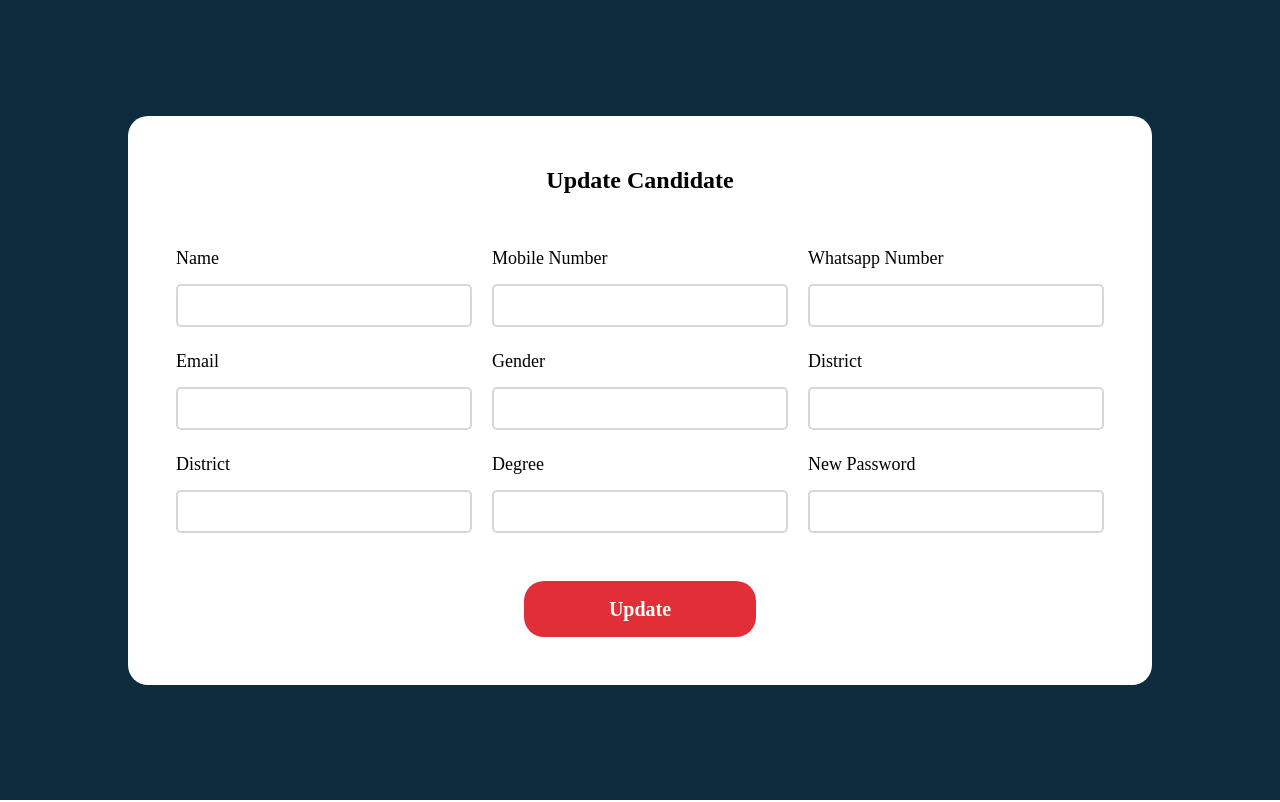
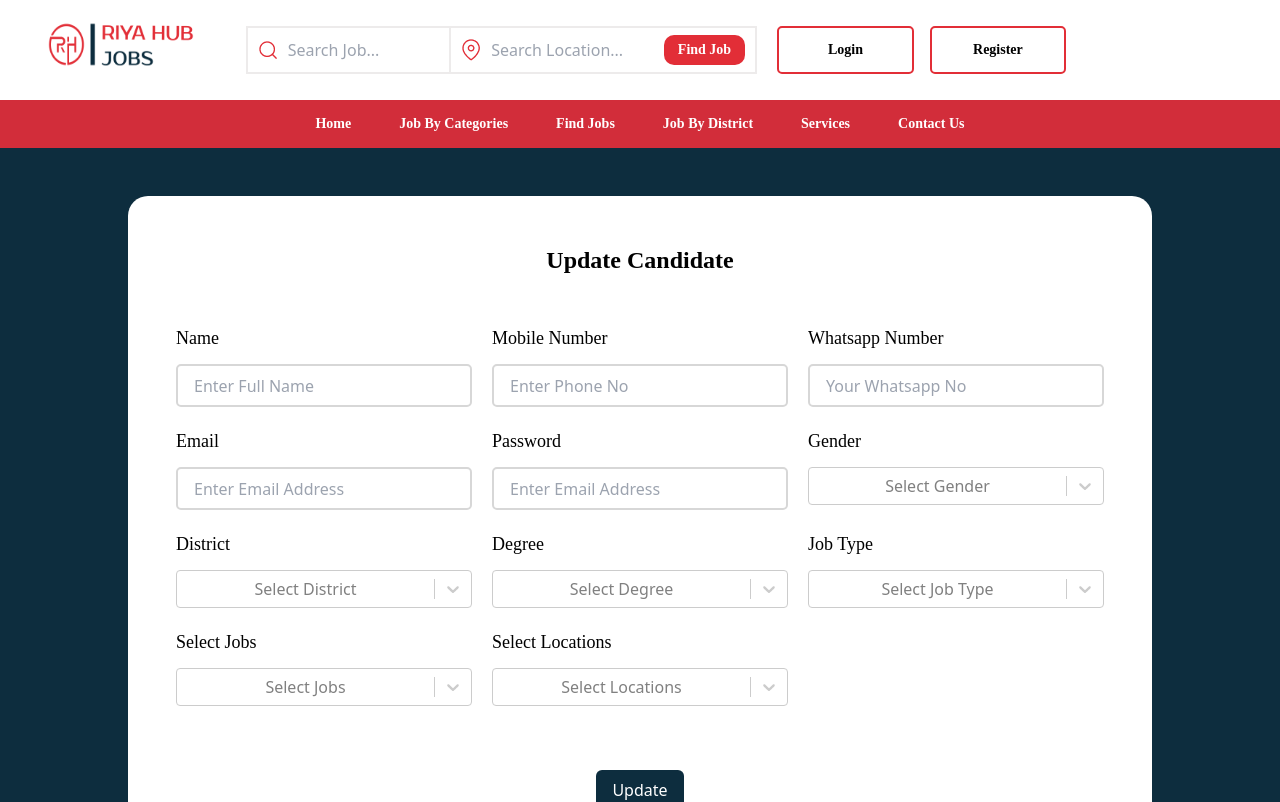
Before and after one commit to saneenv/riyahub, a React (Create React App) app: page /editcanreg in a window 1280 px wide. Shown: the top 802 px of the page. Built offline with nearby package versions, Linux system fonts and the light colour scheme; no server answers.

Commit message:
10/oct/24 commit

```diff
--- a/src/components/CandidateReg.jsx
+++ b/src/components/CandidateReg.jsx
@@ -367,7 +367,7 @@ function CandidateReg() {
                             />
                         </div>
                         <div className='flex flex-col gap-3'>
-                            <span className='text-left text-lg font-[500] font-[display]'>Job Type</span>
+                            <span className='text-left text-lg font-[500] font-[display]'>Jobs</span>
                             <Select
                                 options={jobTypeOptions}
                                 isClearable={true}
--- a/src/components/EditCanReg.jsx
+++ b/src/components/EditCanReg.jsx
@@ -1,203 +1,355 @@
-import React, { useEffect, useState } from 'react';
+import React, { useState, useEffect } from 'react';
+import Select from 'react-select';
+import statesAndDistricts2 from '../json/states-and-districts.json';
+import degree from '../json/degree.json';
+import jobs from '../json/jobs.json';
+import location from '../json/cities.json';
+import Footer from './Footer';
+import NavbarMob from './NavbarMob';
+import Navbar from './Navbar';
+import Navbar2 from './Navbar2';
+import { useMediaQuery } from 'react-responsive';
 import { useNavigate } from 'react-router-dom';
 
 
+const EditCanReg = () => {
+  const [formData, setFormData] = useState({
+    name: '',
+    mobile: '',
+    whatsapp: '',
+    email: '',
+    password: '',
+    gender: '',
+    district: '',
+    degree: '',
+    jobType: '',
+    jobs: [],
+    locations: [],
+  });
 
-const EditCanReg = () => {
   const candidateID = parseInt(sessionStorage.getItem('employeeId'), 10);
+  const [districtOptions, setDistrictOptions] = useState([]);
+  const [degreeOptions, setDegreeOptions] = useState([]);
+  const [jobsOptions, setJobsOptions] = useState([]);
+  const [locationOptions, setLocationOptions] = useState([]);
+  const isMobile = useMediaQuery({ query: '(max-width: 768px)' });
   const apiBaseUrl = process.env.REACT_APP_API_BASE_URL;
-
- // State variables
- const [name, setName] = useState('');
- const [mobile, setMobile] = useState('');
- const [whatsapp, setWhatsapp] = useState('');
- const [email, setEmail] = useState('');
- const [password, setPassword] = useState('');
- const [gender, setGender] = useState('');
- const [companyDistrict, setCompanyDistrict] = useState('');
- const [candidateDegree, setCandidateDegree] = useState('');
- const [jobType, setJobType] = useState('');
- const [jobsCategory, setJobsCategory] = useState([]);
- const [locationCategory, setLocationCategory] = useState([]);
+  const [errorMessage, setErrorMessage] = useState(null); // Initialize error state
+  const [loading, setLoading] = useState(false); // Initialize loading state
   const navigate = useNavigate();
- const [isLoading, setIsLoading] = useState(false);
 
 
+  // Options for Job Type
+  const jobTypeOptions = [
+    { value: 'any', label: 'Any' },
+    { value: 'fulltime', label: 'Full-time' },
+    { value: 'parttime', label: 'Part-Time' },
+    { value: 'remote', label: 'Remote/Work at Home' }
+  ];
+
+  // Options for Gender
+  const genderOptions = [
+    { value: 'male', label: 'Male' },
+    { value: 'female', label: 'Female' },
+    { value: 'other', label: 'Other' }
+  ];
+
+  // Fetch candidate data on load
   useEffect(() => {
-     const fetchCandidateData = async () => {
-         try {
-             const response = await fetch(`${apiBaseUrl}/getCandidate/${candidateID}`);
+    window.scrollTo(0, 0); // Reset the scroll position
+
+    let isMounted = true; // track whether the component is mounted
+    setLoading(true); // Set loading state
+    fetch(`${apiBaseUrl}/getCandidate/${candidateID}`)
+      .then(response => {
         if (!response.ok) {
-                 throw new Error('Failed to fetch candidate data');
+          throw new Error(`HTTP error! Status: ${response.status}`);
         }
-             const candidateData = await response.json();
-             // Set the state with fetched data
-             setName(candidateData.Name);
-             setMobile(candidateData.Mobile);
-             setWhatsapp(candidateData.WhatsApp);
-             setEmail(candidateData.Email);
-             setPassword(candidateData.Password);
-             setGender(candidateData.Gender);
-             setCompanyDistrict(candidateData.District);
-             setCandidateDegree(candidateData.Degree);
-             setJobType(candidateData.JobType);
-             setJobsCategory(candidateData.Jobs.split(',')); // Convert to array
-             setLocationCategory(candidateData.Locations.split(',')); // Convert to array
-         } catch (error) {
+        return response.json();
+      })
+      .then(data => {
+        if (isMounted) {
+          console.log('Fetched candidate data:', data); // Log the fetched data
+
+          const {
+            Name, // Adjusted to match the API response
+            Mobile,
+            WhatsApp,
+            Email,
+            Password,
+            Gender,
+            District,
+            Degree,
+            JobType,
+            Jobs = "", // Default to empty string if undefined
+            Locations = "" // Default to empty string if undefined
+          } = data;
+
+          setFormData({
+            name: Name,
+            mobile: Mobile,
+            whatsapp: WhatsApp,
+            email: Email,
+            password: Password,
+            gender: Gender,
+            district: District,
+            degree: Degree,
+            jobType: JobType,
+            jobs: Array.isArray(Jobs) ? Jobs : Jobs.split(','),
+            locations: Array.isArray(Locations) ? Locations : Locations.split(','),
+          });
+          setErrorMessage(null); // Clear any previous error
+        }
+      })
+      .catch(error => {
         console.error('Error fetching candidate data:', error);
+        if (isMounted) {
+          setErrorMessage("Failed to load candidate data."); // Update state for error
+        }
+      })
+      .finally(() => {
+        if (isMounted) {
+          setLoading(false); // Reset loading state
+        }
+      });
+
+    const districts = statesAndDistricts2.states[0].districts.map(district => ({
+      value: district,
+      label: district
+    }));
+
+    const degrees = degree.states[0].districts.map(district => ({
+      value: district,
+      label: district
+    }));
+
+    // Extract districts from the imported JSON data
+    const job = jobs.states[0].districts.map(district => ({
+      value: district,
+      label: district
+    }));
+
+    const locations = location.states[0].districts.map(district => ({
+      value: district,
+      label: district
+    }));
+
+
+    setDistrictOptions(districts);
+    setDegreeOptions(degrees);
+    setJobsOptions(job);
+    setLocationOptions(locations);
+
+    return () => { isMounted = false; }; // Cleanup function to set isMounted to false
+  }, [candidateID]);
+
+  // Handling input changes
+  const handleChange = (e) => {
+    setFormData({
+      ...formData,
+      [e.target.name]: e.target.value,
+    });
+  };
+
+  // Handling select changes
+  const handleSelectChange = (selected, field) => {
+    if (field === 'degree') {
+      // Handle single select for degree
+      setFormData({
+        ...formData,
+        [field]: selected ? selected.value : '', // Use selected.value for single select
+      });
+    } else if (field === 'district' || field === 'jobType' || field === 'gender') {
+      // Handle single select for district and jobType
+      setFormData({
+        ...formData,
+        [field]: selected ? selected.value : '', // Use selected.value for single select
+      });
+    } else {
+      // Handle multi-select for jobs and locations
+      setFormData({
+        ...formData,
+        [field]: selected ? selected.map(option => option.value) : [], // For multi-select
+      });
     }
   };
 
-     fetchCandidateData();
- }, [candidateID]); // Only run this effect when candidateID changes
 
- const handleUpdate = async () => {
-     // ... your existing validation and submit logic
-     const data = {
-         name,
-         mobile,
-         whatsapp,
-         email,
-         password,
-         gender,
-         district: companyDistrict,
-         degree: candidateDegree,
-         jobType,
-         jobs: jobsCategory.map(option => option.value), // Ensure this is an array
-         locations: locationCategory.map(option => option.value), // Ensure this is an array
+
+  const handleSubmit = (e) => {
+    e.preventDefault();
+
+    const updatedData = {
+      ...formData,
+      jobs: formData.jobs.join(','), // Convert array to comma-separated string
+      locations: formData.locations.join(','), // Convert array to comma-separated string
     };
 
-     try {
-         const response = await fetch(`${apiBaseUrl}/updateCandidate/${candidateID}`, { // Call update endpoint
-             method: 'PUT', // Change method to PUT for updates
+    fetch(`${apiBaseUrl}/updateCandidate/${candidateID}`, {
+      method: 'PUT',
       headers: {
         'Content-Type': 'application/json',
       },
-             body: JSON.stringify(data),
+      body: JSON.stringify(updatedData),
+    })
+      .then(response => {
+        if (response.ok) {
+          alert('Candidate updated successfully!');
+          navigate('/viewcandidate')
+        } else {
+          return response.json().then(errorData => {
+            alert(`Error: ${errorData.message}`);
           });
-
-         if (!response.ok) {
-             const errorData = await response.json();
-             alert(`Error: ${errorData.message}`);
-             return;
         }
-
-         alert('Update Successful');
-         navigate('/login'); // Redirect after successful update
-     } catch (error) {
-         console.error('Error updating data:', error);
-     }
+      })
+      .catch(error => console.error('Error updating candidate:', error));
   };
 
   return (
     <div className='flex flex-col min-h-screen'>
-            <div className='flex justify-center items-center bg-[#0D2D3E] min-h-screen'>
-                <div className='lg:w-[80%] w-[90%] h-[70%] bg-[white] flex flex-col items-center gap-12 py-12 lg:rounded-[20px] rounded-[5px]'>
+      {isMobile ? <NavbarMob /> : <Navbar />}
+      <div className='md:flex hidden'>
+        <Navbar2 />
+      </div>
+      <div className='flex justify-center items-center bg-[#0D2D3E] py-12'>
+        <div className='lg:w-[80%] w-[90%] h-[70%] flex flex-col items-center bg-[white] gap-12 py-12 lg:rounded-[20px] rounded-[5px]'>
           <span className='text-2xl font-[700] font-[display]'>Update Candidate</span>
           <div className='grid lg:grid-cols-3 grid-cols-1 gap-5 lg:px-12 px-3 w-full'>
             <div className='flex flex-col gap-3'>
               <span className='text-left text-lg font-[500] font-[display]'>Name</span>
               <input
                 type="text"
-                                value={name}
-                                onChange={(e) => setName(e.target.value)}
+                placeholder='Enter Full Name'
                 className='h-[43px] w-full border-2 border-[#D7D7D7] rounded-[5px] px-4'
+                value={formData.name}
+                name="name"
+                onChange={handleChange}
               />
             </div>
+
             <div className='flex flex-col gap-3'>
               <span className='text-left text-lg font-[500] font-[display]'>Mobile Number</span>
               <input
-                                type="text"
-                                value={mobile}
-                                onChange={(e) => setMobile(e.target.value)}
+                type="number"
+                placeholder='Enter Phone No'
                 className='h-[43px] w-full border-2 border-[#D7D7D7] rounded-[5px] px-4'
+                value={formData.mobile}
+                name="mobile"
+                onChange={handleChange}
+                readOnly
               />
             </div>
+
             <div className='flex flex-col gap-3'>
               <span className='text-left text-lg font-[500] font-[display]'>Whatsapp Number</span>
               <input
-                                type="text"
-                                value={whatsapp}
-                                onChange={(e) => setWhatsapp(e.target.value)}
+                type="number"
+                placeholder='Your Whatsapp No'
                 className='h-[43px] w-full border-2 border-[#D7D7D7] rounded-[5px] px-4'
+                value={formData.whatsapp}
+                name="whatsapp"
+                onChange={handleChange}
               />
             </div>
+
             <div className='flex flex-col gap-3'>
               <span className='text-left text-lg font-[500] font-[display]'>Email</span>
               <input
                 type="text"
-                                value={email}
-                                onChange={(e) => setEmail(e.target.value)}
+                placeholder='Enter Email Address'
                 className='h-[43px] w-full border-2 border-[#D7D7D7] rounded-[5px] px-4'
+                value={formData.email}
+                name="email"
+                onChange={handleChange}
               />
             </div>
             <div className='flex flex-col gap-3'>
-                            <span className='text-left text-lg font-[500] font-[display]'>Gender</span>
+              <span className='text-left text-lg font-[500] font-[display]'>Password</span>
               <input
                 type="text"
-                                value={gender}
-                                onChange={(e) => setGender(e.target.value)}
+                placeholder='Enter Email Address'
                 className='h-[43px] w-full border-2 border-[#D7D7D7] rounded-[5px] px-4'
+                value={formData.password}
+                name="password"
+                onChange={handleChange}
               />
             </div>
+
+            <div className='flex flex-col gap-3'>
+              <span className='text-left text-lg font-[500] font-[display]'>Gender</span>
+              <Select
+                options={genderOptions}
+                onChange={selected => handleSelectChange(selected, 'gender')}
+                placeholder="Select Gender"
+                value={formData.gender ? { value: formData.gender, label: formData.gender.charAt(0).toUpperCase() + formData.gender.slice(1) } : null}
+              />
+            </div>
+
             <div className='flex flex-col gap-3'>
               <span className='text-left text-lg font-[500] font-[display]'>District</span>
-                            <input
-                                type="text"
-                                value={companyDistrict}
-                                onChange={(e) => setCompanyDistrict(e.target.value)}
-                                className='h-[43px] w-full border-2 border-[#D7D7D7] rounded-[5px] px-4'
+              <Select
+                options={districtOptions}
+                onChange={selected => handleSelectChange(selected, 'district')}
+                placeholder="Select District"
+                value={formData.district ? { value: formData.district, label: formData.district } : null}
+              />
+
+            </div>
+
+            <div className='flex flex-col gap-3'>
+              <span className='text-left text-lg font-[500] font-[display]'>Degree</span>
+              <Select
+                options={degreeOptions}
+                onChange={selected => handleSelectChange(selected, 'degree')}
+                placeholder="Select Degree"
+                isMulti={false} // or remove this line for single select
+                value={formData.degree ? { value: formData.degree, label: formData.degree } : null}
+              />
+
+            </div>
+
+            <div className='flex flex-col gap-3'>
+              <span className='text-left text-lg font-[500] font-[display]'>Job Type</span>
+              <Select
+                options={jobTypeOptions}
+                onChange={selected => handleSelectChange(selected, 'jobType')}
+                placeholder="Select Job Type"
+                value={formData.jobType ? { value: formData.jobType, label: formData.jobType.charAt(0).toUpperCase() + formData.jobType.slice(1) } : null}
               />
             </div>
+
             <div className='flex flex-col gap-3'>
-                            <span className='text-left text-lg font-[500] font-[display]'>District</span>
-                            <input
-                                type="text"
-                                value={jobsCategory}
-                                onChange={(e) => setJobsCategory(e.target.value)}
-                                className='h-[43px] w-full border-2 border-[#D7D7D7] rounded-[5px] px-4'
+              <span className='text-left text-lg font-[500] font-[display]'>Select Jobs</span>
+              <Select
+                isMulti
+                options={jobsOptions}
+                onChange={selected => handleSelectChange(selected, 'jobs')}
+                placeholder="Select Jobs"
+                value={Array.isArray(formData.jobs) ? formData.jobs.map(job => ({ value: job, label: job })) : []}
               />
             </div>
+
             <div className='flex flex-col gap-3'>
-                            <span className='text-left text-lg font-[500] font-[display]'>Degree</span>
-                            <input
-                                type="text"
-                                value={candidateDegree}
-                                onChange={(e) => setCandidateDegree(e.target.value)}
-                                className='h-[43px] w-full border-2 border-[#D7D7D7] rounded-[5px] px-4'
-                            />
-                        </div>
-                        <div className='flex flex-col gap-3'>
-                            <span className='text-left text-lg font-[500] font-[display]'>New Password</span>
-                            <input
-                                type="password"
-                                value={password}
-                                onChange={(e) => setPassword(e.target.value)}
-                                className='h-[43px] w-full border-2 border-[#D7D7D7] rounded-[5px] px-4'
+              <span className='text-left text-lg font-[500] font-[display]'>Select Locations</span>
+              <Select
+                isMulti
+                options={locationOptions}
+                onChange={selected => handleSelectChange(selected, 'locations')}
+                placeholder="Select Locations"
+                value={Array.isArray(formData.locations) ? formData.locations.map(location => ({ value: location, label: location })) : []}
               />
             </div>
           </div>
-                    <div className='flex flex-col gap-5 w-full px-12 justify-center items-center'>
+
           <button
-                            onClick={handleUpdate}
-                            className='h-[56px] lg:w-[25%] w-[50%] bg-[#E22E37] rounded-[20px] flex justify-center items-center text-[white] text-xl font-[display] font-[600]'
-                            disabled={isLoading}
+            onClick={handleSubmit}
+            className='bg-[#0D2D3E] text-white rounded-md py-2 px-4 mt-4'
           >
-                            {isLoading ? (
-                                <div className="flex justify-center items-center">
-                                    <svg className="animate-spin -ml-1 mr-3 h-5 w-5 text-white" xmlns="http://www.w3.org/2000/svg" fill="none" viewBox="0 0 24 24">
-                                        <circle className="opacity-25" cx="12" cy="12" r="10" stroke="currentColor" strokeWidth="4"></circle>
-                                        <path className="opacity-75" fill="currentColor" d="M4 12c0-4.418 3.582-8 8-8v8H4z"></path>
-                                    </svg>
-                                    <span>Updating...</span>
-                                </div>
-                            ) : (
-                                'Update'
-                            )}
+            Update
           </button>
         </div>
       </div>
-            </div>
+      <Footer />
     </div>
   );
 };
--- a/src/components/ViewProfile2.jsx
+++ b/src/components/ViewProfile2.jsx
@@ -92,7 +92,7 @@ function ViewProfile2() {
               <span className='text-[#B3B3B3] text-xl font-[500] font-[display]'>User ID</span>
             </div>
             <div className='lg:w-[70%] w-full  flex px-5 items-center'>
-              {employeeData?.Mobile || 'No mobile number available'}
+              {employeeData?.CandidateID || 'No mobile number available'}
             </div>
           </div>
           <div className='flex lg:flex-row flex-col h-[56px] border-2 border-[#E3EAF1] w-full rounded-[10px]'>
```
Lines whose indentation alone changed are shown as unchanged.
